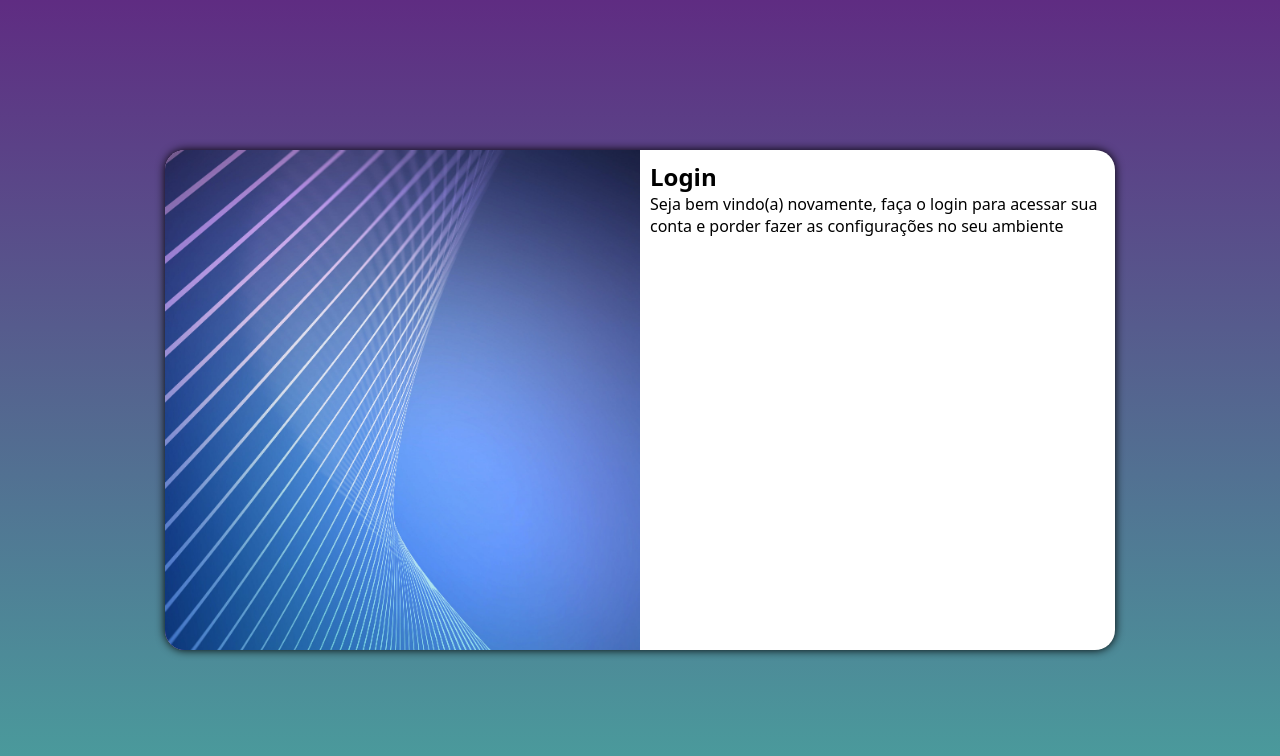
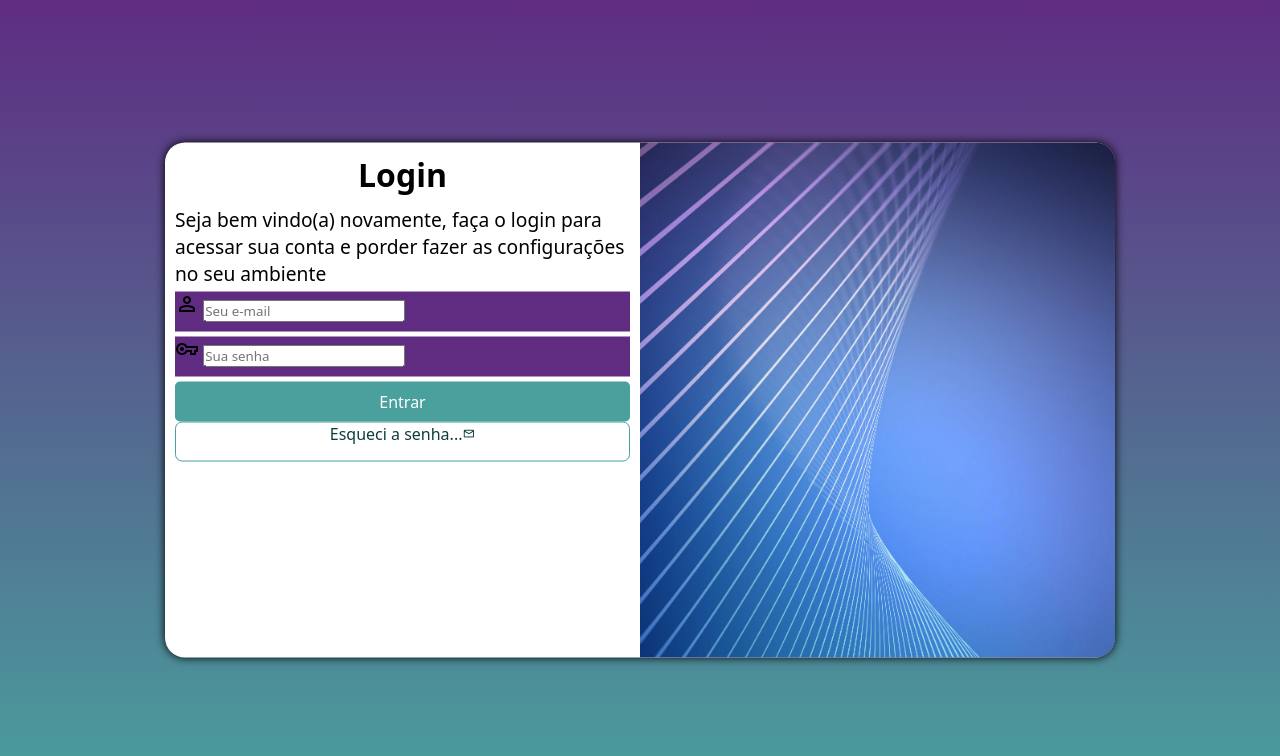
Before and after one commit to leandro-r-carvalho/projeto_login, a PHP site: page / in a window 1280 px wide. Shown: the top 756 px of the page. Run offline with PHP 8.4, Linux system fonts and the light colour scheme.

Commit message:
formatação do formulário

```diff
--- a/estilos/media_query.css
+++ b/estilos/media_query.css
@@ -31,13 +31,23 @@
     }
 
     section#login > div#imagem {
-        float: left;
+        float: right;
         width: 50%;
         height: 100%;
     }
 
     section#login > div#formulario {
-        float: right;
+        float: left;
         width: 50%;
     }
+
+    div#formulario > h1 {
+        text-align: center;
+        margin-bottom: 10px;
+        font-size: 2em;
+    }
+
+    div#formulario > p {
+        font-size: 1.2em;
+    }
 }
--- a/estilos/style.css
+++ b/estilos/style.css
@@ -28,7 +28,7 @@ section#login {
 
     background-color: white;
     width: 250px;
-    height: 500px;
+    height: 515px;
     border-radius: 20px;
     box-shadow: 0px 0px 10px black;
 
@@ -47,3 +47,62 @@ section#login div#formulario {
     display: block;
     padding: 10px;
 }
+
+div#formulario > h1 {
+    text-align: center;
+    margin-bottom: 10px;
+}
+
+div#formulario > p {
+    font-size: 0.8em;
+}
+
+form > div.campo {
+    background-color: #5f2c82;
+    display: block;
+    width: 100%;
+    height: 40px;
+    border: 5px;
+    margin: 5px 0px;
+}
+
+div.campo > label {
+    display: none;
+}
+
+form > input[type=submit] {
+    display: block;
+    font-size: 1em;
+    width: 100%;
+    height: 40px;
+    background-color: #49a09d;
+    color: white;
+    border: none;
+    border-radius: 5px;
+    cursor: pointer;
+}
+
+form > input[type=submit]:hover {
+    background-color: #103d3c;
+}
+
+form > a.botao {
+    display: block;
+    text-align: center;
+    font-size: 1em;
+    width: 100%;
+    height: 40px;
+    background-color: white;
+    color: #103d3c;
+    border: 1px solid #49a09d;
+    border-radius: 7px;
+    text-decoration: none;
+}
+
+form > a.botao:hover {
+    background-color: #77dad6;
+}
+
+form > a.botao > span {
+    font-size: 0.8em;
+}
--- a/index.html
+++ b/index.html
@@ -5,6 +5,7 @@
     <meta name="viewport" content="width=device-width, initial-scale=1.0">
     <link rel="stylesheet" href="estilos/style.css">
     <link rel="stylesheet" href="estilos/media_query.css">
+    <link rel="stylesheet" href="https://fonts.googleapis.com/css2?family=Material+Symbols+Outlined:opsz,wght,FILL,GRAD@24,400,0,0" />
     <title>Login</title>
 </head>
 <body>
@@ -17,8 +18,21 @@
                 <h1>Login</h1>
                 <p>Seja bem vindo(a) novamente, faça o login para acessar sua conta e
                 porder fazer as configurações no seu ambiente</p>
-                <form action="login.php" method = "post">
-
+                <form action="login.php" method = "post" autocomplete="on">
+                    <div class="campo">
+                        <span class="material-symbols-outlined">person</span>
+                        <input type="email" name="login" id="ilogin" placeholder="Seu e-mail"
+                        autocomplete="email" required maxlength="30">
+                        <label for="ilogin">Login</label>
+                    </div>
+                    <div class="campo">
+                        <span class="material-symbols-outlined">vpn_key</span>
+                        <input type="password" name="senha" id="isenha" placeholder="Sua senha"
+                        autocomplete="current-password" required minlength="8" maxlength="20">
+                        <label for="isenha">Senha</label>
+                    </div>
+                        <input type="submit" value="Entrar">
+                        <a href="#" class="botao">Esqueci a senha...<span class="material-symbols-outlined">mail</span></a>
                 </form>
             </div>
 
```
